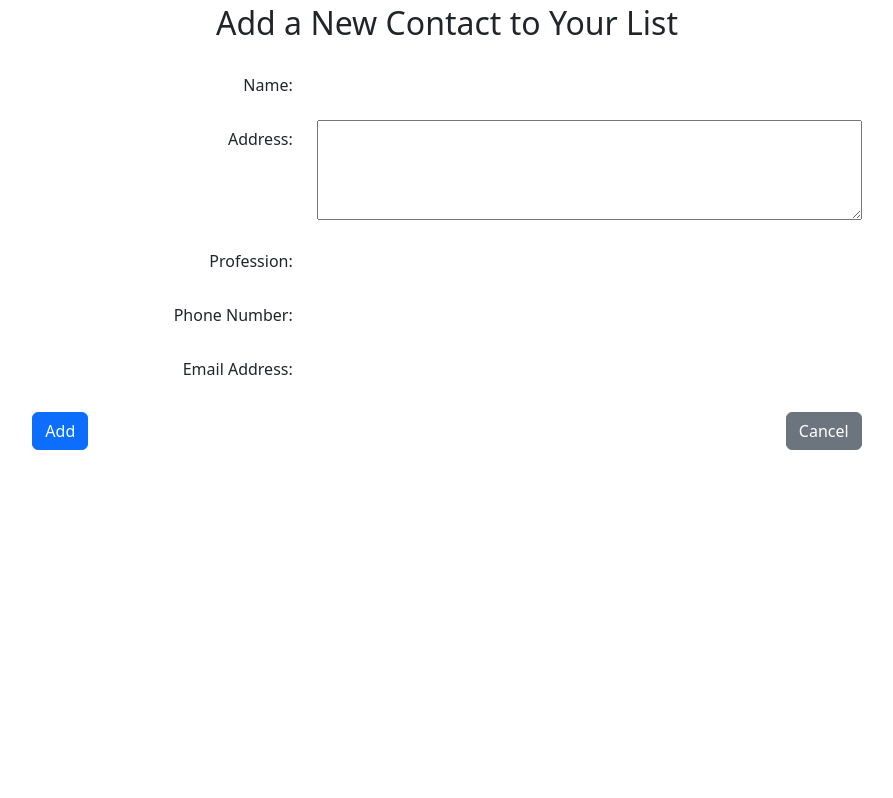
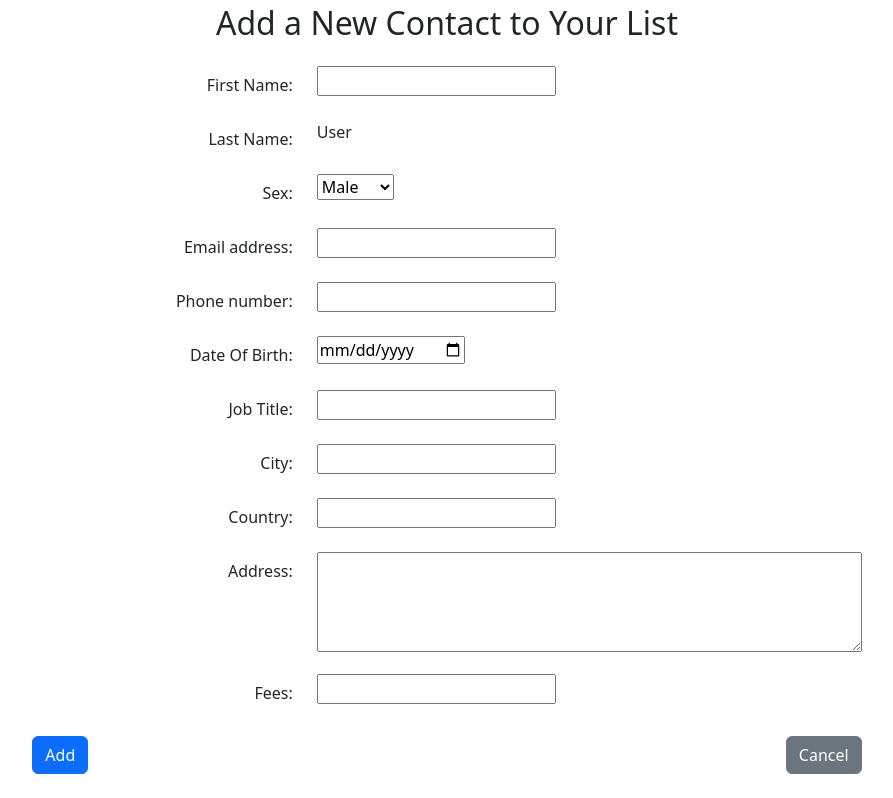
Before and after one commit to nkk09/ContactList, a Django app: template contacts/templates/contacts/contact_create.html in a window 1280 px wide. Shown: the part 144-942 px from the top of the page, without its empty margins (193-1086 px from the left). Before the commit the page ends 594 px from the top, so only its background shows below. Run offline with Django 5.2, Linux system fonts and the light colour scheme; the template is opened without the code that fills it: values that come from a table or form of the project are taken from there, others are empty; tables that the repository leaves empty hold one stand-in row (values such as "Sample post"); parts of the project's set-up code (start-up, migrations or seed data) failed here and were passed over; some libraries are stand-ins or nearby versions.

Commit message:
Update contact_create.html

```diff
--- a/contacts/templates/contacts/contact_create.html
+++ b/contacts/templates/contacts/contact_create.html
@@ -46,9 +46,65 @@
             <form method="post" class="col-md-8 offset-md-2">
                 {% csrf_token %}
                 <div class="mb-3 row">
-                    <label for="name" class="col-sm-4 col-form-label text-end">Name:</label>
+                    <label for="first_name" class="col-sm-4 col-form-label text-end">First Name:</label>
                     <div class="col-sm-8">
-                        {{ form.name }}
+                        {{ form.first_name }}
+                    </div>
+                </div>
+
+                <div class="mb-3 row">
+                    <label for="last_name" class="col-sm-4 col-form-label text-end">Last Name:</label>
+                    <div class="col-sm-8">
+                        {{ contact.last_name }}
+                    </div>
+                </div>
+
+                <div class="mb-3 row">
+                    <label for="sex" class="col-sm-4 col-form-label text-end">Sex:</label>
+                    <div class="col-sm-8">
+                        {{ form.sex }}
+                    </div>
+                </div>
+
+                <div class="mb-3 row">
+                    <label for="email" class="col-sm-4 col-form-label text-end">Email address:</label>
+                    <div class="col-sm-8">
+                        {{ form.email }}
+                    </div>
+                </div>
+
+                <div class="mb-3 row">
+                    <label for="phone" class="col-sm-4 col-form-label text-end">Phone number:</label>
+                    <div class="col-sm-8">
+                        {{ form.phone }}
+                    </div>
+                </div>
+
+                <div class="mb-3 row">
+                    <label for="date_of_birth" class="col-sm-4 col-form-label text-end">Date Of Birth:</label>
+                    <div class="col-sm-8">
+                        {{ form.date_of_birth }}
+                    </div>
+                </div>
+
+                <div class="mb-3 row">
+                    <label for="job_title" class="col-sm-4 col-form-label text-end">Job Title:</label>
+                    <div class="col-sm-8">
+                        {{ form.job_title }}
+                    </div>
+                </div>
+
+                <div class="mb-3 row">
+                    <label for="city" class="col-sm-4 col-form-label text-end">City:</label>
+                    <div class="col-sm-8">
+                        {{ form.city }}
+                    </div>
+                </div>
+
+                <div class="mb-3 row">
+                    <label for="country" class="col-sm-4 col-form-label text-end">Country:</label>
+                    <div class="col-sm-8">
+                        {{ form.country }}
                     </div>
                 </div>
 
@@ -60,23 +116,9 @@
                 </div>
 
                 <div class="mb-3 row">
-                    <label for="profession" class="col-sm-4 col-form-label text-end">Profession:</label>
+                    <label for="fees" class="col-sm-4 col-form-label text-end">Fees:</label>
                     <div class="col-sm-8">
-                        {{ form.profession }}
-                    </div>
-                </div>
-
-                <div class="mb-3 row">
-                    <label for="tel_number" class="col-sm-4 col-form-label text-end">Phone Number:</label>
-                    <div class="col-sm-8">
-                        {{ form.tel_number }}
-                    </div>
-                </div>
-
-                <div class="mb-3 row">
-                    <label for="email_address" class="col-sm-4 col-form-label text-end">Email Address:</label>
-                    <div class="col-sm-8">
-                        {{ form.email_address }}
+                        {{ form.fees }}
                     </div>
                 </div>
 
```
